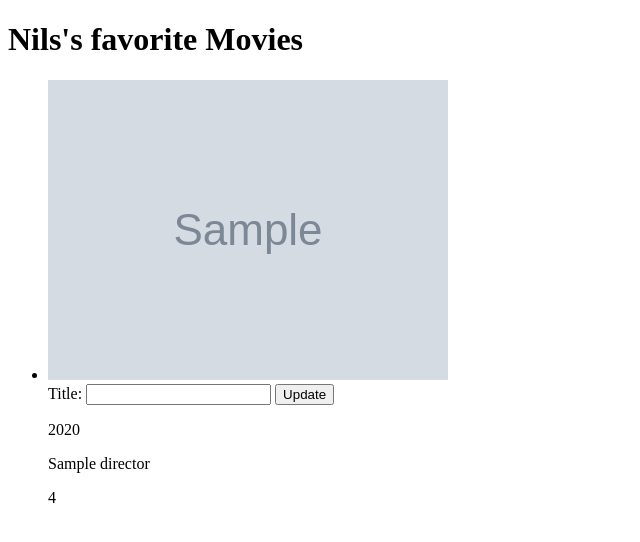
After one commit to nils-ste/MovieWebApp, a Flask app: template templates/favorite_movies.html in a window 1280 px wide. The commit adds this page. Shown: the top 542 px of the page, without its empty margins (0-640 px from the left). Run offline with Flask 3, Linux system fonts and the light colour scheme; tables that the repository leaves empty hold one stand-in row (values such as "Sample post"); the template is opened without the code that fills it: values that come from a table or form of the project are taken from there, most other values are stand-ins (such as "Sample title", 1, 10 or a date in 2020); grey boxes marked "Sample" are stand-in pictures.

Commit message:
implemented list_movies and movies route

```diff
--- a/app.py
+++ b/app.py
@@ -1,6 +1,6 @@
-from flask import Flask, render_template
+from flask import Flask, render_template, request, redirect, url_for
 from data_manager import DataManager
-from models import db, Movie
+from models import db, Movie, User
 import os
 
 app = Flask(__name__)
@@ -26,15 +26,21 @@ def list_users():
 
 @app.route('/users', methods=['POST'])
 def new_user():
-    pass
+    user = data_manager.create_user(request.form['name'])
+    return redirect(url_for('index'))
 
 @app.route('/users/<int:user_id>/movies', methods=['GET'])
 def list_movies(user_id):
-    pass
+    movies = data_manager.get_movies(user_id)
+    user = User.query.get_or_404(user_id)
+    return render_template("favorite_movies.html", user_id=user_id, movies=movies, user=user)
+
 
 @app.route('/users/<int:user_id>/movies', methods=['POST'])
 def new_movie(user_id):
-    pass
+    title = request.form['title']
+    data_manager.add_movie(user_id, title)
+    return redirect(url_for('list_movies', user_id=user_id))
 
 @app.route('/users/<int:user_id>/movies/<int:movie_id>/update', methods=['POST'])
 def update_movie(user_id,movie_id):
--- a/data_manager.py
+++ b/data_manager.py
@@ -1,6 +1,7 @@
 from models import db, User, Movie
+import requests
 
-api_url = "http://www.omdbapi.com/?i=tt3896198&apikey=841017c3"
+api_url = "http://www.omdbapi.com/?apikey=841017c3"
 
 class DataManager():
     # Define Crud operations as methods
@@ -12,9 +13,34 @@ class DataManager():
         return User.query.all()
     def get_movies(self, user_id):
         return Movie.query.filter_by(user_id=user_id).all()
-    def add_movie(self, movie):
-        db.session.add(movie)
-        db.session.commit()
+    def add_movie(self, movie, user_id):
+        try:
+            url = f"{api_url}&t={title}"
+            response = requests.get(url)
+            if response.status_code != 200:
+                return
+            data = response.json()
+
+            year = int(data.get("Year", 0) or 0)
+            rating_str = data.get("imdbRating") or "0"
+            rating = float(rating_str)  # your model uses Integer
+
+            poster = data.get("Poster") or ""
+            director = data.get("Director") or ""
+
+            new_movie = Movie(
+                title=title,
+                year=year,
+                director=director,
+                poster_url=poster,
+                rating=rating,
+                user_id=user_id,
+            )
+            db.session.add(new_movie)
+            db.session.commit()
+        except Exception as e:
+            print("We can't find this movie in the imDB Database, please try again later")
+
     def update_movie(self, movie_id, new_title):
         pass
     def delete_movie(self, movie_id):
--- a/models.py
+++ b/models.py
@@ -17,6 +17,7 @@ class Movie(db.Model):
     year = db.Column(db.Integer, nullable=False)
     director = db.Column(db.String(100), nullable=False)
     poster_url = db.Column(db.String(100), nullable=False)
+    rating = db.Column(db.Float, nullable=False)
 
     # Link Movie to User
     user_id = db.Column(db.Integer, db.ForeignKey('users.id'), nullable=False)
--- /dev/null
+++ b/templates/favorite_movies.html
@@ -0,0 +1,24 @@
+{% extends "base.html" %}
+{% block content %}
+
+<h1>{{user.name}}'s favorite Movies</h1>
+<ul class="movie-list">
+    {% if movies %}
+    {% for movie in movies %}
+    <li class="movie-entry">
+        <img src="{{movie.poster_url}}" alt="Poster">
+        <form action="{{ url_for('update_movie', user_id=user_id, movie_id=movie.id) }}" method="POST">
+            <label for="title">Title:</label>
+            <input type="text" id="title" name="title" required>
+            <input type="submit" value="Update">
+        </form>
+        <p>{{movie.year}}</p>
+        <p>{{movie.director}}</p>
+        <p>{{movie.rating}}</p>
+    </li>
+    {% endfor %}
+    {% endif %}
+</ul>
+
+
+{% endblock %}
--- a/templates/index.html
+++ b/templates/index.html
@@ -5,13 +5,15 @@
 <ul class="user-list">
     {% for user in users %}
     <li class="user-entry">
-        <a href="{{ url_for('get_movies', user_id=user.id) }}" class="btn">{{ user.name }}</a>
+        <a href="{{ url_for('list_movies', user_id=user.id) }}" class="btn">{{ user.name }}</a>
     </li>
     {% endfor %}
 </ul>
 
-<form action="{{url_for('create_user')}}" method = "POST">
+<form action="{{url_for('new_user')}}" method = "POST">
     <label for="name">Name:</label>
     <input type="text" id = "name" name = "name" required>
     <input type="submit" value = "Submit">
 </form>
+
+{% endblock %}
```
Also changed, not shown: data/movies.db.
